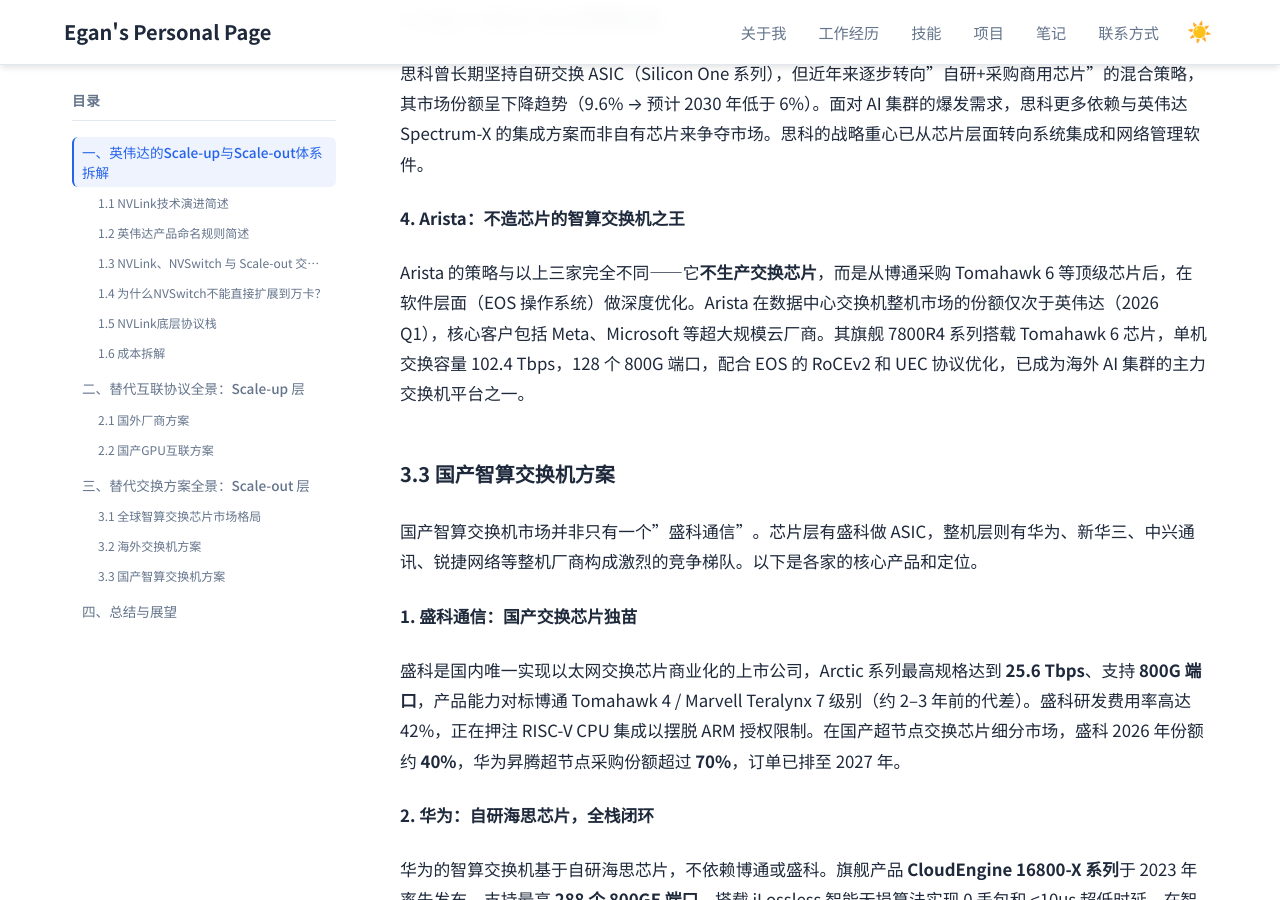
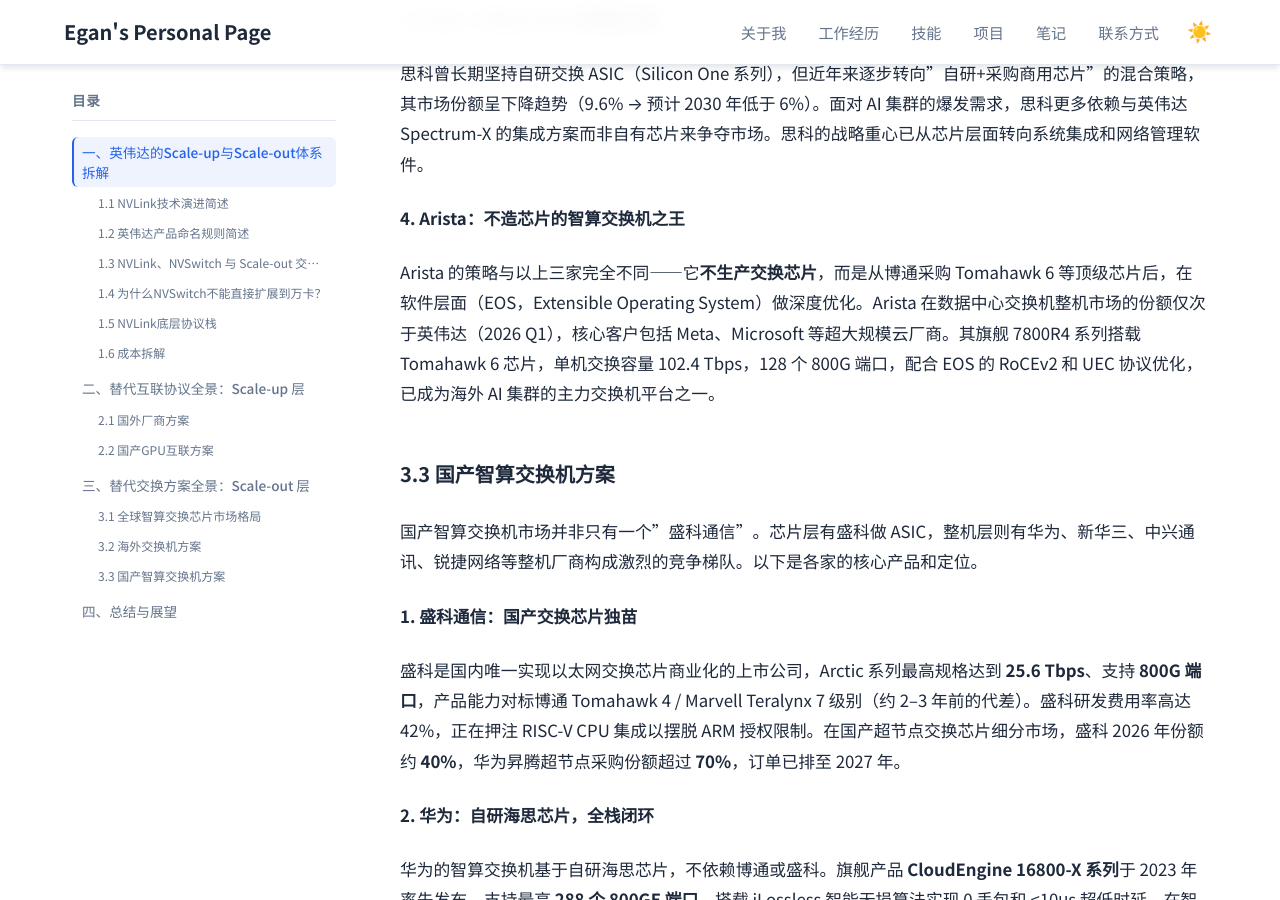
Before and after one commit to Lejun-Hu/Lejun-Hu.github.io, a Jekyll site: the page built from _notes/2026-7-12-GPU_Interconnect_Research.md, in a window 1280 px wide and 900 px high, scrolled down 18354 px. Built offline with Jekyll 4.4.1, drawn with Linux system fonts in a browser that asks for light colours; some of the changed text lies outside the part shown.

Commit message:
refine: 补充UEC/EOS全称解释

```diff
--- a/_notes/2026-7-12-GPU_Interconnect_Research.md
+++ b/_notes/2026-7-12-GPU_Interconnect_Research.md
@@ -24,7 +24,7 @@ published: true
 
 **Scale-up（纵向扩展/超节点互联）：** 在**单个NVLink域**内工作——从一台8卡服务器内部的GPU直连，到通过NVSwitch将跨节点GPU编织成全互联的统一计算域。英伟达最新的NVL72机柜将72颗Blackwell GPU置于同一NVLink域中，任意两卡之间1.8TB/s带宽，通过NVSwitch实现all-to-all无阻塞全互联。这一层的特点是**TB/s级带宽、纳秒级延迟、内存语义通信**——大模型的张量并行（TP）和专家并行（EP）重度依赖它。代表技术：**NVLink（GPU直连协议）+ NVSwitch（交换芯片，可扩展到跨节点全互联）**。
 
-**Scale-out（横向扩展/跨Pod互联）：** 当一个NVLink域内的GPU数量达到上限（如NVL72的72颗），仍需要更多算力时，就需要将多个NVLink域连接起来。这就是scale-out的领域——不同机柜、不同Pod甚至不同数据中心之间的网络。这一层使用**InfiniBand或以太网（RoCEv2/UEC）**协议，带宽在几百Gb/s量级，主要承载数据并行（DP）和流水线并行（PP）等对延迟相对宽容的通信模式。InfiniBand本质上是基于**RDMA**的一种私有化协议，由IBTA（InfiniBand Trade Association）定义标准，但实际实现和生态高度集中于英伟达手中。英伟达在这层使用的Quantum InfiniBand交换机和Spectrum以太网交换机均采用**自研Mellanox ASIC芯片**。
+**Scale-out（横向扩展/跨Pod互联）：** 当一个NVLink域内的GPU数量达到上限（如NVL72的72颗），仍需要更多算力时，就需要将多个NVLink域连接起来。这就是scale-out的领域——不同机柜、不同Pod甚至不同数据中心之间的网络。这一层使用**InfiniBand或以太网（RoCEv2 / UEC，Ultra Ethernet Consortium 超以太网联盟标准）**协议，带宽在几百Gb/s量级，主要承载数据并行（DP）和流水线并行（PP）等对延迟相对宽容的通信模式。InfiniBand本质上是基于**RDMA**的一种私有化协议，由IBTA（InfiniBand Trade Association）定义标准，但实际实现和生态高度集中于英伟达手中。英伟达在这层使用的Quantum InfiniBand交换机和Spectrum以太网交换机均采用**自研Mellanox ASIC芯片**。
 
 > 一个容易混淆的点：**NVSwitch通过第二层交换可以实现跨节点互联（如Hopper时代的256 GPU NVLink域），但这仍然是scale-up，不是scale-out。** 因为所有GPU在一个NVLink域内共享统一地址空间，走的是内存语义。真正的scale-out始于NVLink域的边界——当你需要用InfiniBand或Spectrum-X以太网连接不同的NVLink域时，才进入scale-out的领地。
 
@@ -323,7 +323,7 @@ Marvell 的另一张牌是 **NVLink Fusion 合作**。2026 年 3 月，英伟达
 
 **4. Arista：不造芯片的智算交换机之王**
 
-Arista 的策略与以上三家完全不同——它**不生产交换芯片**，而是从博通采购 Tomahawk 6 等顶级芯片后，在软件层面（EOS 操作系统）做深度优化。Arista 在数据中心交换机整机市场的份额仅次于英伟达（2026 Q1），核心客户包括 Meta、Microsoft 等超大规模云厂商。其旗舰 7800R4 系列搭载 Tomahawk 6 芯片，单机交换容量 102.4 Tbps，128 个 800G 端口，配合 EOS 的 RoCEv2 和 UEC 协议优化，已成为海外 AI 集群的主力交换机平台之一。
+Arista 的策略与以上三家完全不同——它**不生产交换芯片**，而是从博通采购 Tomahawk 6 等顶级芯片后，在软件层面（EOS，Extensible Operating System）做深度优化。Arista 在数据中心交换机整机市场的份额仅次于英伟达（2026 Q1），核心客户包括 Meta、Microsoft 等超大规模云厂商。其旗舰 7800R4 系列搭载 Tomahawk 6 芯片，单机交换容量 102.4 Tbps，128 个 800G 端口，配合 EOS 的 RoCEv2 和 UEC 协议优化，已成为海外 AI 集群的主力交换机平台之一。
 
 ### 3.3 国产智算交换机方案
 
```
